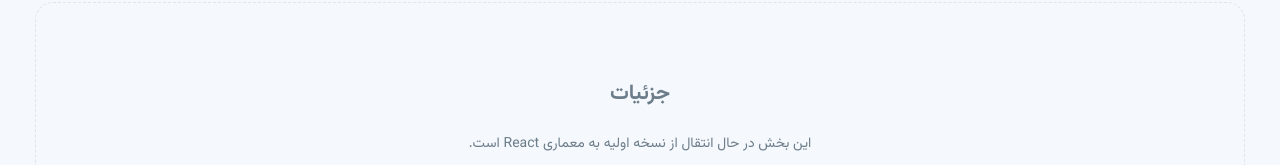
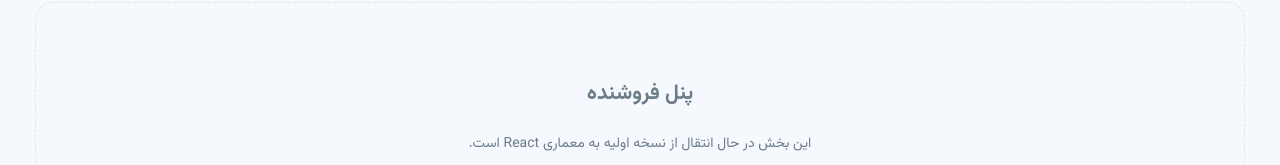
Before and after one commit to hanieh1223/gestchi, a React (Vite) app: page /merchant in a window 1280 px wide. Shown: the part 154-319 px from the top of the page. Built offline with nearby package versions, Linux system fonts and the light colour scheme.

Commit message:
fix: label pending merchant and admin routes

```diff
--- a/src/features/misc/pages/ModulePlaceholderPage.jsx
+++ b/src/features/misc/pages/ModulePlaceholderPage.jsx
@@ -16,11 +16,14 @@ const moduleNames = {
   "/credit-details": "جزئیات اعتبار",
   "/increase-credit": "درخواست افزایش اعتبار",
   "/roles-audit": "نقش‌ها و گزارش فعالیت",
+  "/merchant": "پنل فروشنده",
+  "/admin": "پنل مدیریت",
+  "/shop-site": "وب‌سایت اختصاصی فروشگاه",
 };
 
 function ModulePlaceholderPage() {
   const { pathname } = useLocation();
-  const title = moduleNames[pathname] ?? "جزئیات";
+  const title = moduleNames[pathname] ?? (pathname.startsWith("/merchant/") ? "مدیریت فروشگاه" : pathname.startsWith("/admin/") ? "مدیریت سامانه" : pathname.startsWith("/shop-site/") ? "وب‌سایت اختصاصی فروشگاه" : "جزئیات");
   return (
     <Container className="page-section">
       <section className="empty-state">
```
